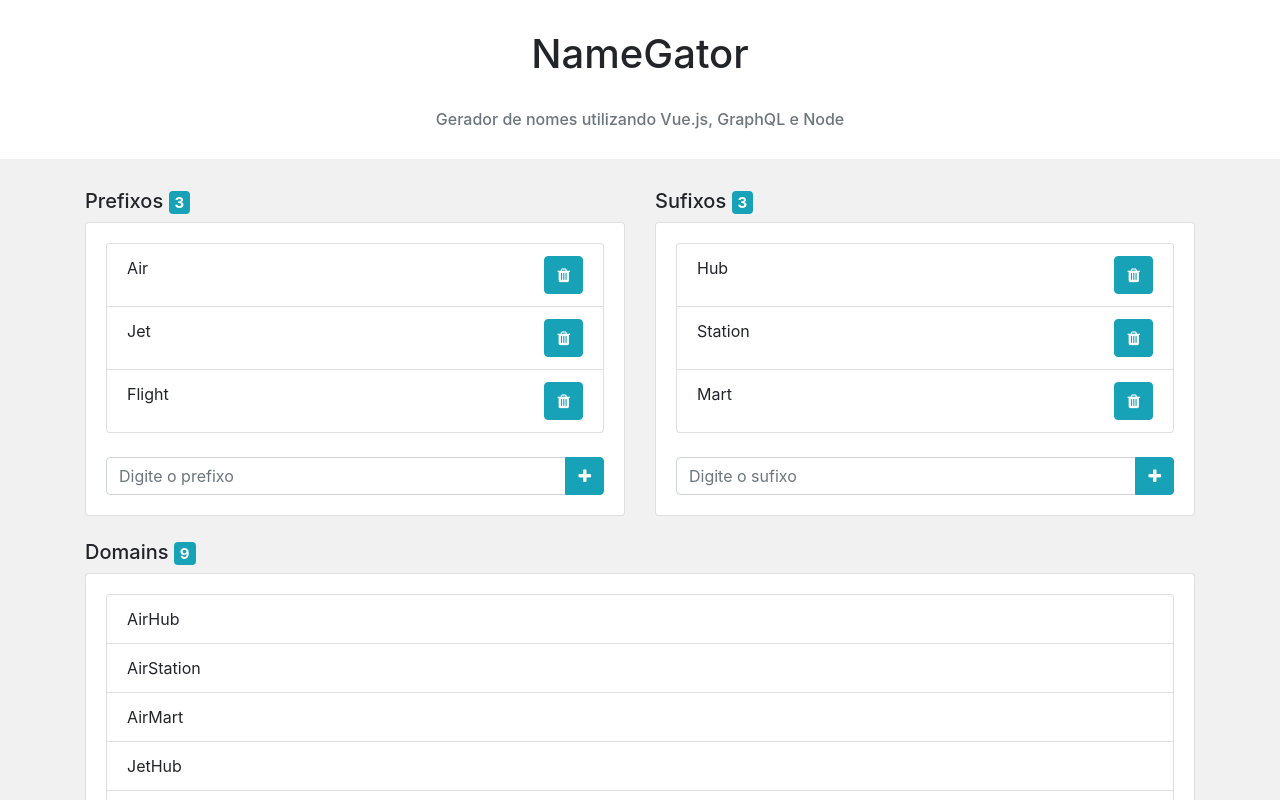
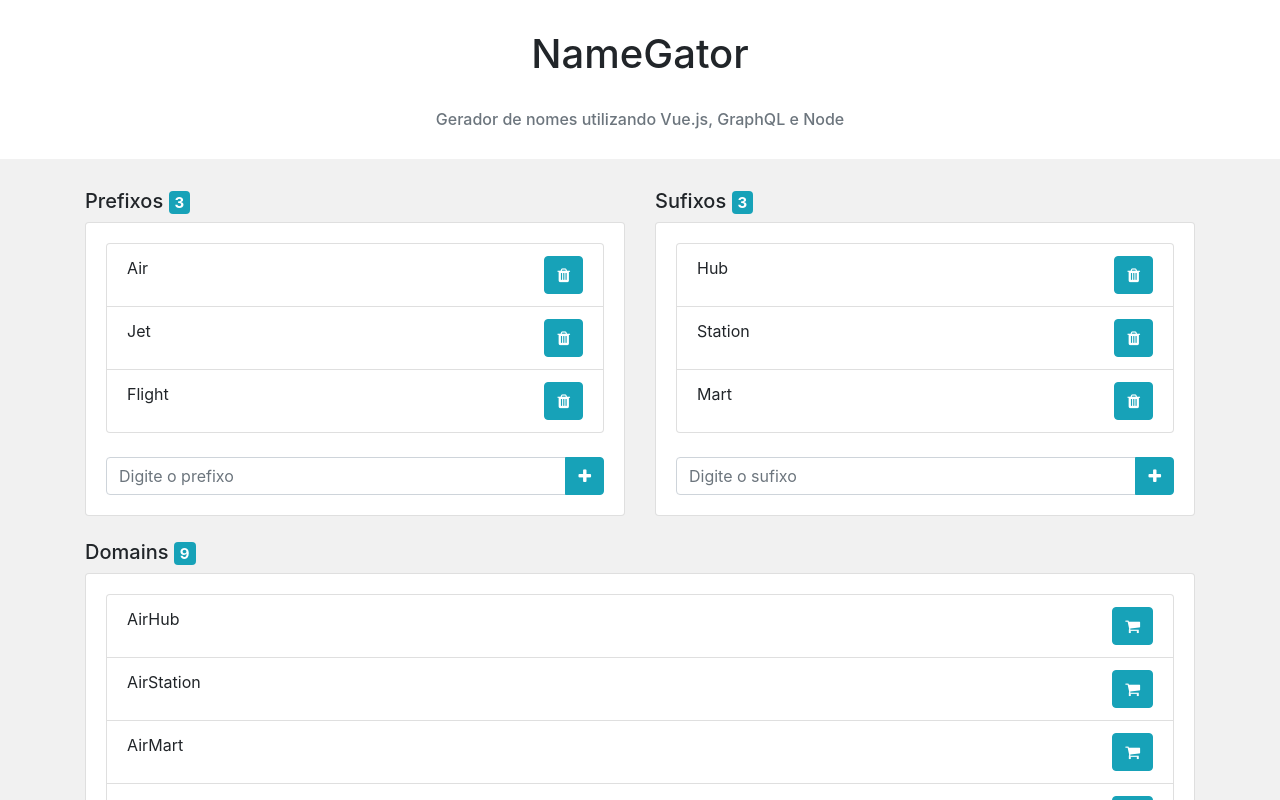
Before and after one commit to FelipeFontouraBr/WordCombination-Project, a Vue app: page / in a window 1280 px wide. Shown: the top 800 px of the page. Built offline with nearby package versions, Linux system fonts and the light colour scheme.

Commit message:
Button added to domains

```diff
--- a/src/App.vue
+++ b/src/App.vue
@@ -67,7 +67,16 @@
           <div class="card-body">
             <ul class="list-group">
               <li class="list-group-item" v-for="domain in domains" v-bind:key="domain">
-                {{ domain }}
+                <div class="row">
+                  <div class="col-md">
+                    {{ domain }}
+                  </div>
+                  <div class="col-md text-right">
+                    <a class="btn btn-info" href="https://github.com/FelipeFontouraBr" target="_blank">
+                      <span class="fa fa-shopping-cart"></span>
+                    </a>
+                  </div>
+                </div>
               </li>
             </ul>
           </div>
```
